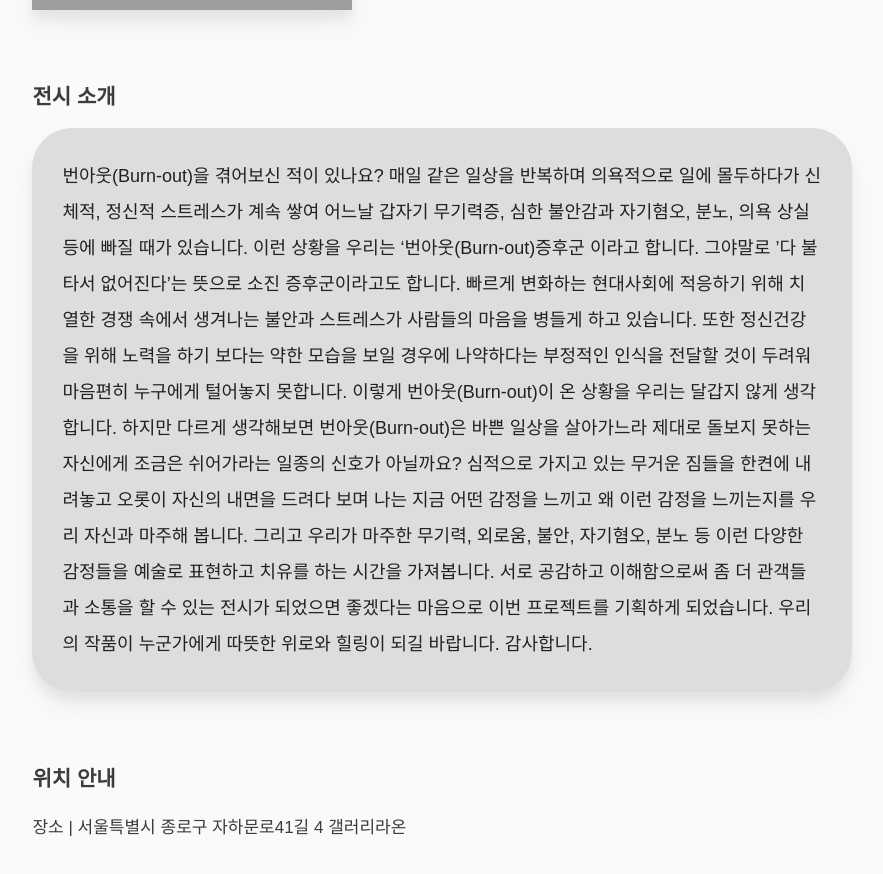
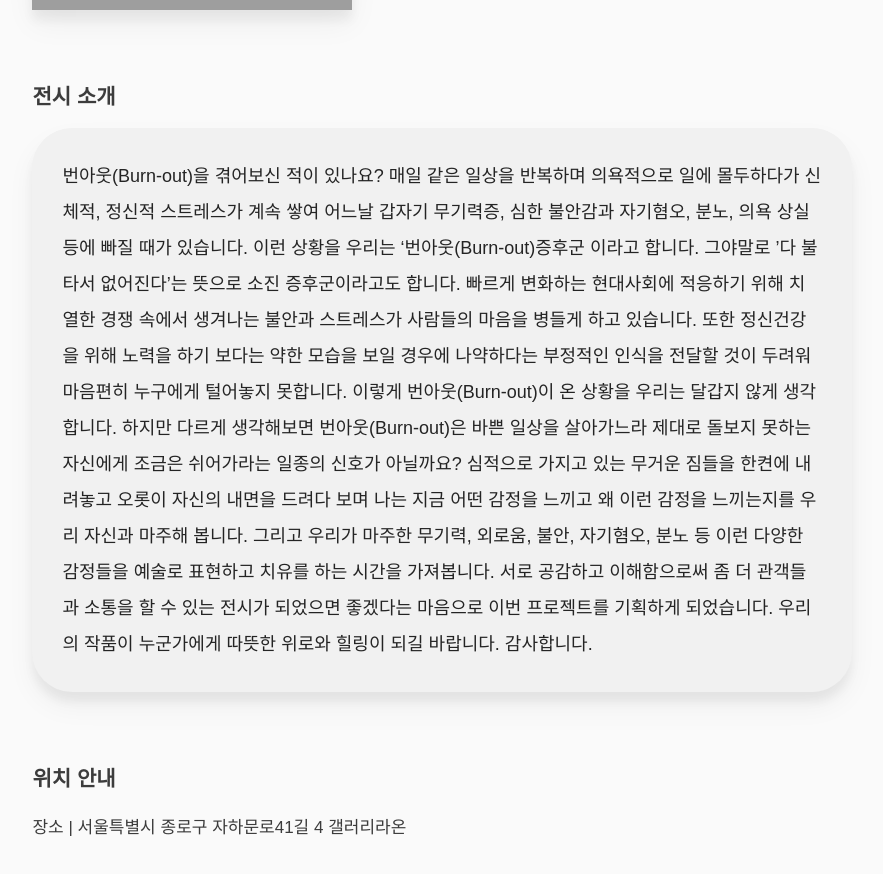
Before and after one commit to prgrms-web-devcourse/Team-BackFro-ArtZip-FE, a Next.js app: page /exhibitions/detail/1 in a window 1280 px wide. Shown: the part 720-1594 px from the top of the page, without its empty margins (198-1081 px from the left). Built offline with nearby package versions, Linux system fonts and the light colour scheme; grey boxes are pictures that could not be loaded; a web font is replaced by a local one.

Commit message:
design: Description background 색상 변경

```diff
--- a/components/organism/ExhibitionDetail/style.ts
+++ b/components/organism/ExhibitionDetail/style.ts
@@ -1,5 +1,5 @@
 import styled from '@emotion/styled';
-import { Image, Button } from 'antd';
+import { Image } from 'antd';
 
 export const ExhibitionContainer = styled.div`
   display: flex;
--- a/styles/pages/exhibitionsStyle.ts
+++ b/styles/pages/exhibitionsStyle.ts
@@ -19,7 +19,7 @@ export const ExhibitionPageContainer = styled.div`
 `;
 
 export const DescriptionWrapper = styled.div`
-  background-color: ${({ theme }) => theme.color.border.light};
+  background-color: ${({ theme }) => theme.color.border.white};
   width: 80%;
   margin: 0px 40px;
   padding: 30px;
```
